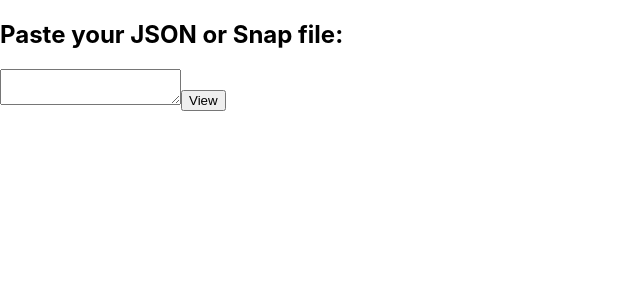
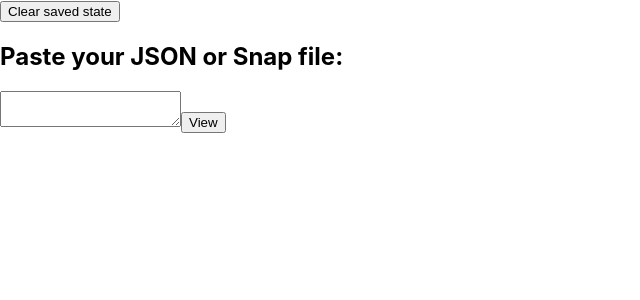
Before and after one commit to kylejlin/sand-lang, a React (Create React App) app in the folder ast-viewer/: page / in a window 1280 px wide. Shown: the top 300 px of the page, without its empty margins (0-640 px from the left). Built offline with nearby package versions, Linux system fonts and the light colour scheme.

Commit message:
Allow user to clear persistent state

```diff
--- a/ast-viewer/src/App.tsx
+++ b/ast-viewer/src/App.tsx
@@ -32,6 +32,7 @@ export default class App extends React.Component<Props, State> {
     this.onTreePickerBackClick = this.onTreePickerBackClick.bind(this);
 
     this.saveState = this.saveState.bind(this);
+    this.clearState = this.clearState.bind(this);
   }
 
   private saveState(): void {
@@ -52,11 +53,14 @@ export default class App extends React.Component<Props, State> {
   private renderTreeSourceEditor(): NonNullReactNode {
     return (
       <div className="App">
+        <button onClick={this.clearState}>Clear saved state</button>
+
         <h2>Paste your JSON or Snap file:</h2>
         <textarea
           value={this.state.treeSource}
           onChange={this.onTreeSourceChange}
         ></textarea>
+
         <button onClick={this.onViewTreeClick}>View</button>
 
         {this.state.treeSourceError !== undefined && (
@@ -158,6 +162,10 @@ export default class App extends React.Component<Props, State> {
   private onTreePickerBackClick(): void {
     this.setState({ status: "EditingTreeSource" }, this.saveState);
   }
+
+  private clearState(): void {
+    this.stateSaver.clear();
+  }
 }
 
 export interface Props {
@@ -170,6 +178,7 @@ export type TreeSourceParser = (src: string) => TreeSourceParseResult;
 export interface StateSaver {
   load(): State;
   save(state: State): void;
+  clear(): void;
 }
 
 export type TreeSourceParseResult = FileNode[] | Error;
--- a/ast-viewer/src/stateSaver.ts
+++ b/ast-viewer/src/stateSaver.ts
@@ -27,7 +27,10 @@ interface SerializedTreeViewState {
 const stateSaver: StateSaver = {
   load: loadStateFromLocalStorage,
   save: saveStateToLocalStorage,
+  clear: clearSavedStateFromLocalStorage,
 };
+
+export default stateSaver;
 
 const LOCAL_STORAGE_KEY = "sandAstViewerState";
 
@@ -152,4 +155,6 @@ function hashTree(tree: FileNode): string {
   return stringifyFileNode(tree);
 }
 
-export default stateSaver;
+function clearSavedStateFromLocalStorage(): void {
+  localStorage.removeItem(LOCAL_STORAGE_KEY);
+}
```
